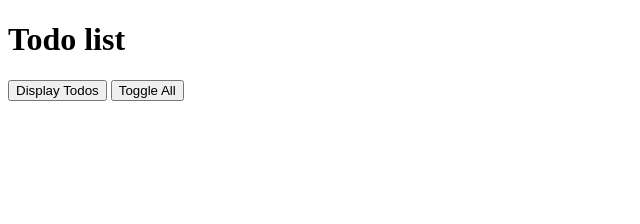
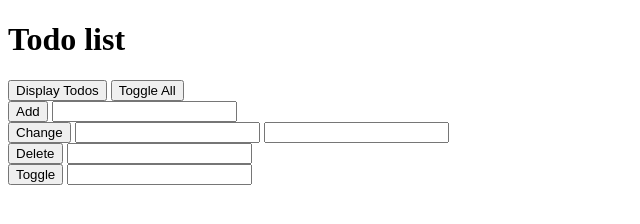
Before and after one commit to glafrange/practical-javascript, a plain HTML site: page index.html in a window 1280 px wide. Shown: the whole page, without its empty margins (0-640 px from the left). Drawn offline with Linux system fonts and the light colour scheme.

Commit message:
version8

```diff
--- a/index.html
+++ b/index.html
@@ -8,8 +8,33 @@
   <body>
     <h1>Todo list</h1>
 
-    <button id='displayTodosButton'>Display Todos</button>
-    <button id='toggleAllButton'>Toggle All</button>
+    <div>
+      <button onclick='handlers.displayTodos()'>Display Todos</button>
+      <button onclick='handlers.toggleAll()'>Toggle All</button>
+    </div>
+
+
+    <div>
+      <button onclick='handlers.addTodo()'>Add</button>
+      <input id="addTodoTextInput" type='text'>
+    </div>
+
+    <div>
+      <button onclick='handlers.changeTodo()'>Change</button>
+      <input id="changeTodoPositionInput" type='number'>
+      <input id="changeTodoTextInput" type='text'>
+    </div>
+
+    <div>
+      <button onclick='handlers.deleteTodo()'>Delete</button>
+      <input id="deleteTodoPositionInput" type="number">
+    </div>
+
+    <div>
+      <button onclick='handlers.toggleCompleted()'>Toggle</button>
+      <input id="toggleCompletedPositionInput" type="number">
+    </div>
+
 
     <script src="todos.js"></script>
   </body>
--- a/todos.js
+++ b/todos.js
@@ -59,13 +59,34 @@ var todoList = {
   }
 };
 
-var displayTodosButton = document.getElementById('displayTodosButton');
-var toggleAllButton = document.getElementById('toggleAllButton');
 
-displayTodosButton.addEventListener('click', function() {
-  todoList.displayTodos();
-});
-
-toggleAllButton.addEventListener('click', function() {
-  todoList.toggleAll();
-});
+var handlers = {
+  displayTodos: function() {
+    todoList.displayTodos();
+  },
+  addTodo: function() {
+    var addTodoTextInput = document.getElementById('addTodoTextInput');
+    todoList.addTodo(addTodoTextInput.value);
+    addTodoTextInput.value = '';
+  },
+  changeTodo: function() {
+    var changeTodoPositionInput = document.getElementById('changeTodoPositionInput');
+    var changeTodoTextInput = document.getElementById('changeTodoTextInput');
+    todoList.changeTodo(changeTodoPositionInput.valueAsNumber, changeTodoTextInput.value);
+    changeTodoPositionInput.value = '';
+    changeTodoTextInput.value = '';
+  },
+  deleteTodo: function() {
+    var deleteTodoPositionInput = document.getElementById('deleteTodoPositionInput');
+    todoList.deleteTodo(deleteTodoPositionInput.valueAsNumber);
+    deleteTodoPositionInput.value = '';
+  },
+  toggleCompleted: function() {
+    var toggleCompletedPositionInput = document.getElementById('toggleCompletedPositionInput');
+    todoList.toggleCompleted(toggleCompletedPositionInput.valueAsNumber);
+    toggleCompletedPositionInput.value = '';
+  },
+  toggleAll: function() {
+    todoList.toggleAll();
+  }
+};
```
